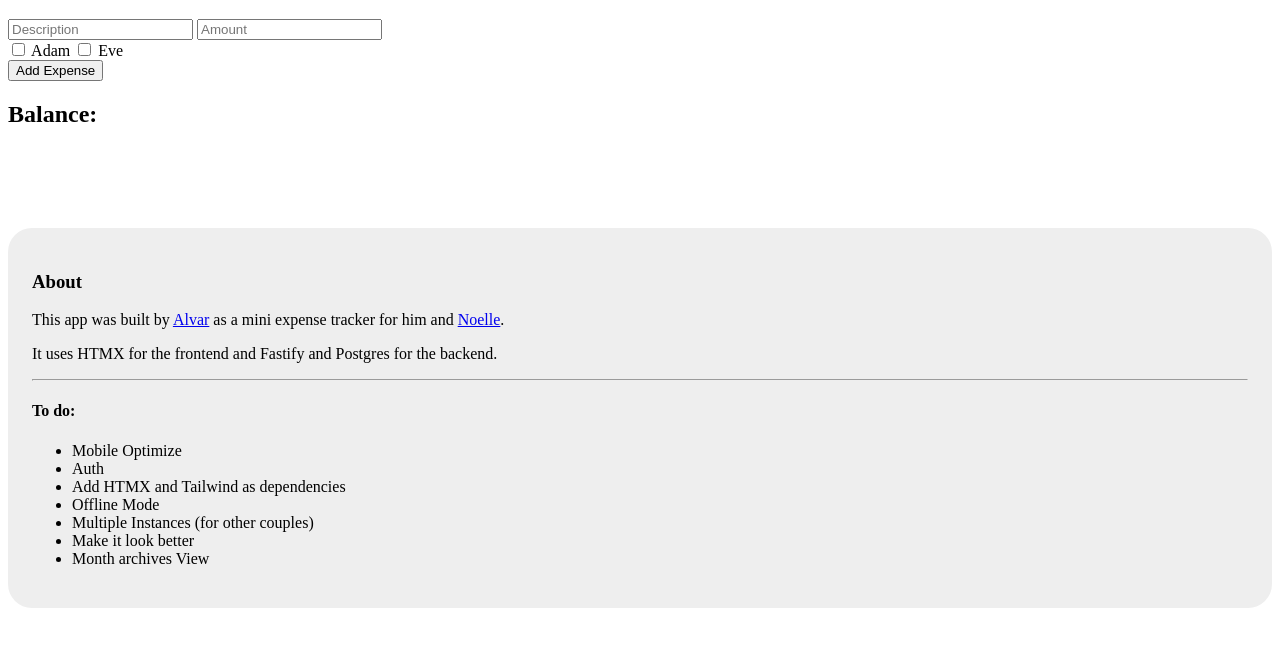
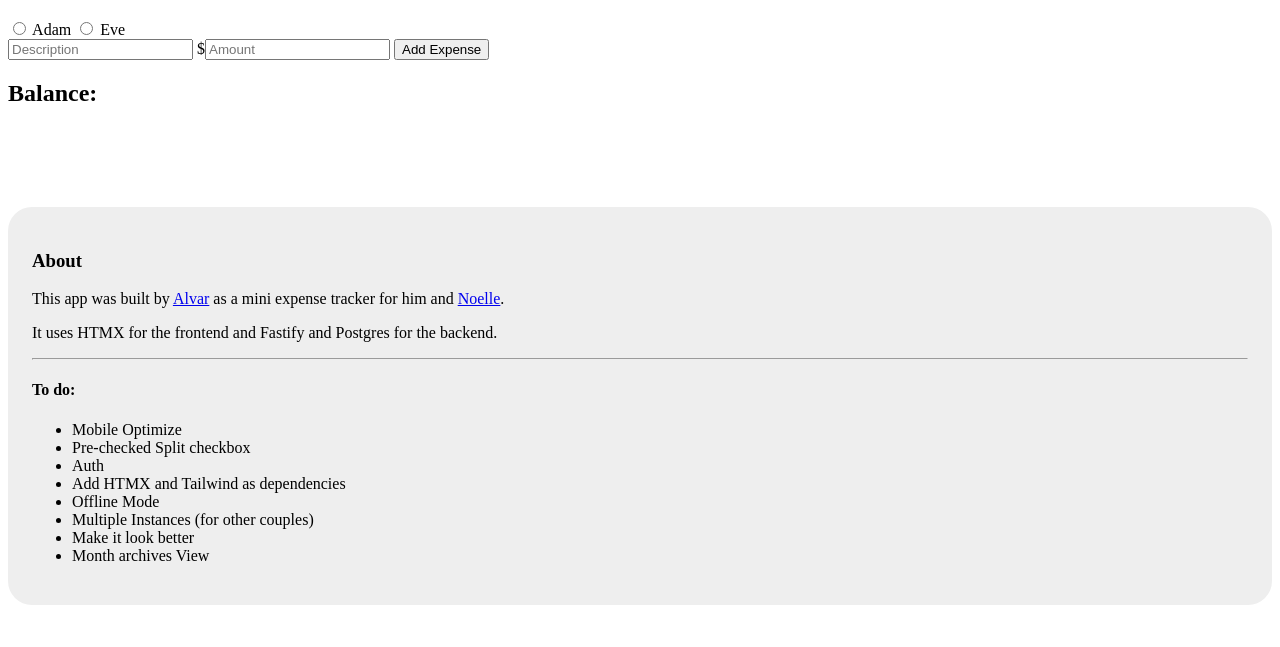
Before and after one commit to alvarix/apples, a website: page public/index.html in a window 1280 px wide. Shown: the part 61-708 px from the top of the page. Drawn offline with nearby package versions, Linux system fonts and the light colour scheme; no server answers.

Commit message:
misc html,content

```diff
--- a/public/index.html
+++ b/public/index.html
@@ -26,16 +26,16 @@
 
     <h1></h1>
     <form hx-post="/api/add-expense" hx-trigger="submit" hx-target="#expense-list" hx-swap="outerHTML">
+        <div>
+            <label>
+                <input type="radio" name="payer" value="Adam"> Adam
+            </label>
+            <label>
+                <input type="radio" name="payer" value="Eve"> Eve
+            </label>
+        </div>
         <input type="text" name="description" placeholder="Description" required>
-        <input type="number" name="amount" placeholder="Amount" required>
-        <div>
-          <label>
-            <input type="checkbox" name="payer" value="Adam"> Adam
-          </label>
-          <label>
-            <input type="checkbox" name="payer" value="Eve"> Eve
-          </label>
-        </div>
+        $<input type="number" name="amount" placeholder="Amount" required>
         <button type="submit">Add Expense</button>
       </form>
     <h2>Balance: <span style='font-weight: normal;' id="balance" hx-get="/api/balance" hx-trigger="load, every 5s"></span></h2>
@@ -51,6 +51,7 @@
     <h4 class="mt24">To do:</h4>
     <ul>
         <li>Mobile Optimize</li>
+        <li>Pre-checked Split checkbox</li>
         <li>Auth</li>
         <li>Add HTMX and Tailwind as dependencies</li>
         <li>Offline Mode</li>
```
Also changed, not shown: api/server.js (+7 -0 lines).
